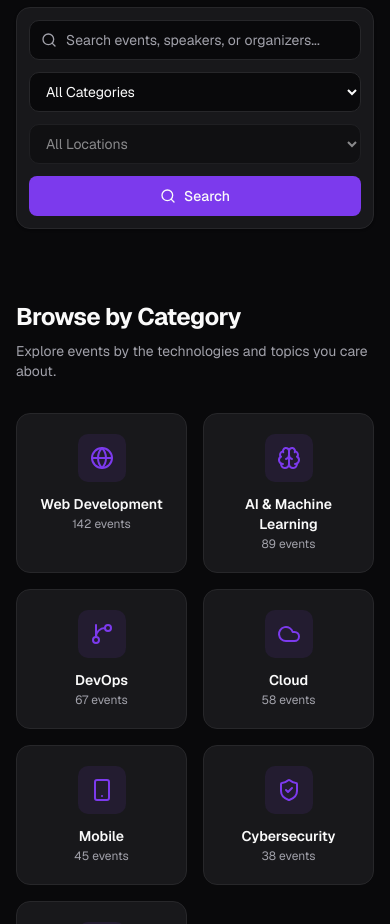
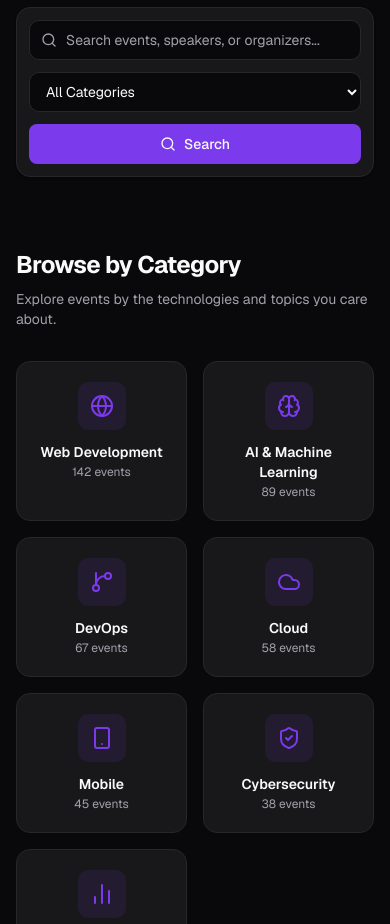
Before and after one commit to joshgementiza-dev/developer-event, a Next.js app: page / in a window 390 px wide. Shown: the part 940-1864 px from the top of the page. Built offline with nearby package versions, Linux system fonts and the light colour scheme.

Commit message:
chore: task responsive review

```diff
--- a/components/home/SearchBar.tsx
+++ b/components/home/SearchBar.tsx
@@ -57,12 +57,12 @@ export default function SearchBar() {
           ))}
         </select>
 
-        {/* Location select — disabled, future-ready */}
+        {/* Location select — disabled, future-ready; hidden on mobile to keep form compact */}
         <select
           disabled
           aria-label="Filter by location (coming soon)"
           title="Location filter coming soon"
-          className={cn(fieldClass, "cursor-not-allowed opacity-50 md:w-40")}
+          className={cn(fieldClass, "hidden cursor-not-allowed opacity-50 md:block md:w-40")}
         >
           <option>All Locations</option>
         </select>
```
